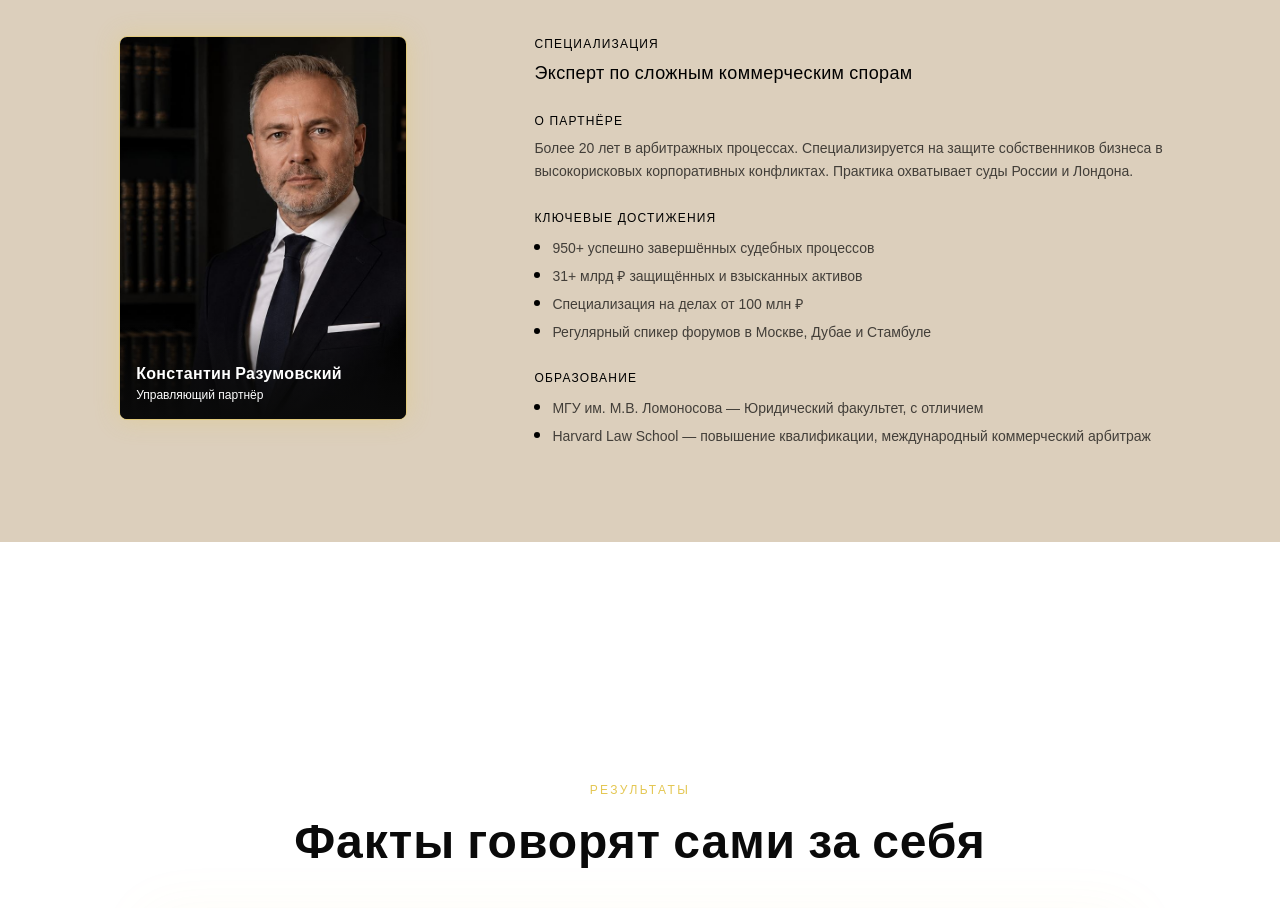
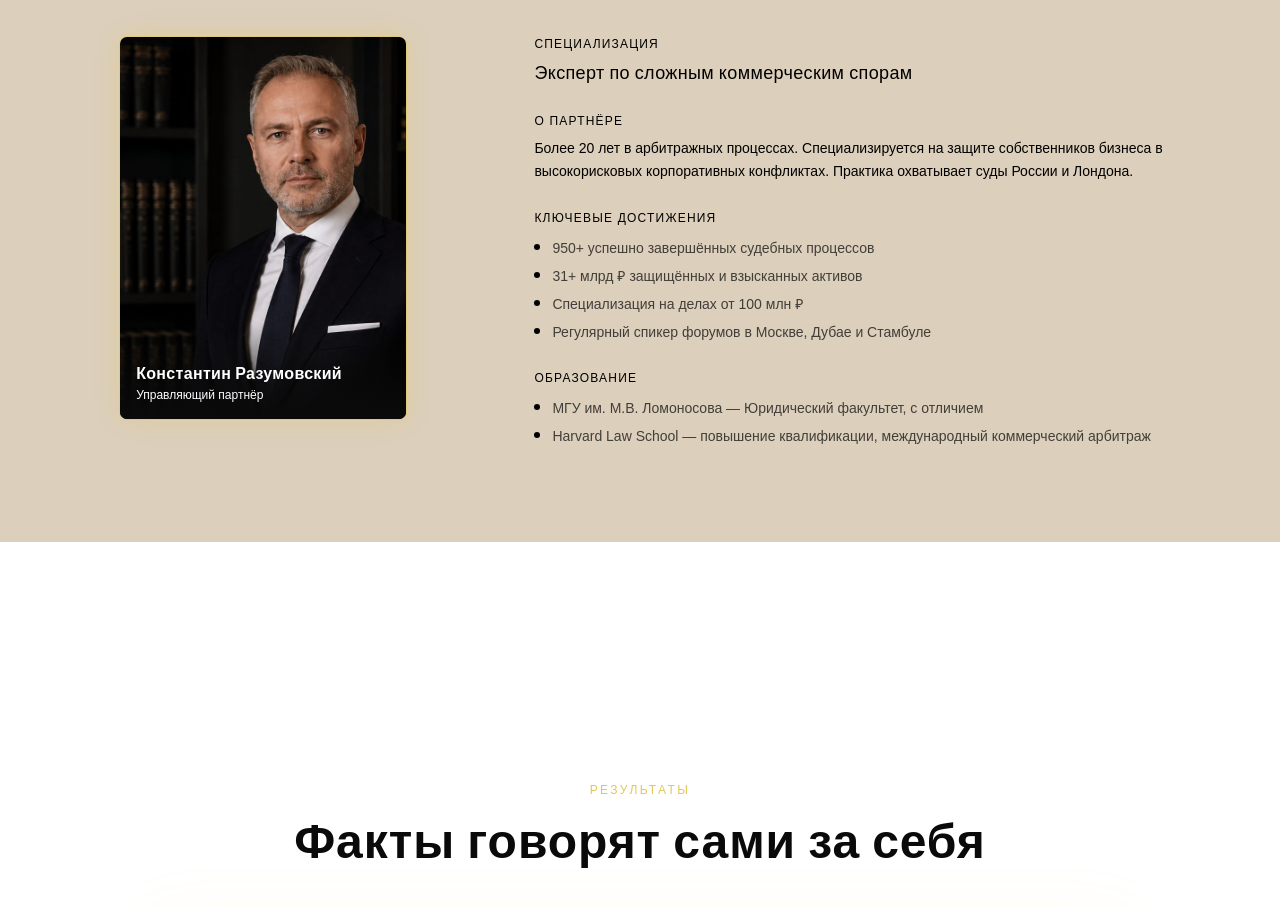
Before and after one commit to artempataga1-pixel/ships_project, a Next.js app in the folder demo-site/: page / in a window 1280 px wide. Shown: the part 1180-2088 px from the top of the page. Built offline with nearby package versions, Linux system fonts and the light colour scheme; no server answers; a web font is replaced by a local one.

Commit message:
Команда: текст О партнере того же цвета что и Специализация

```diff
--- a/demo-site/src/components/sections/PartnersTabs.tsx
+++ b/demo-site/src/components/sections/PartnersTabs.tsx
@@ -64,7 +64,7 @@ export function PartnersTabs() {
             </div>
             <div>
               <p className="text-xs uppercase tracking-widest mb-2" style={{ color: "var(--dark-text-100)" }}>О партнёре</p>
-              <p className="leading-relaxed text-sm" style={{ color: "var(--dark-text-70)" }}>{partner.bio}</p>
+              <p className="leading-relaxed text-sm" style={{ color: "var(--dark-text-100)" }}>{partner.bio}</p>
             </div>
             <div>
               <p className="text-xs uppercase tracking-widest mb-3" style={{ color: "var(--dark-text-100)" }}>Ключевые достижения</p>
```
